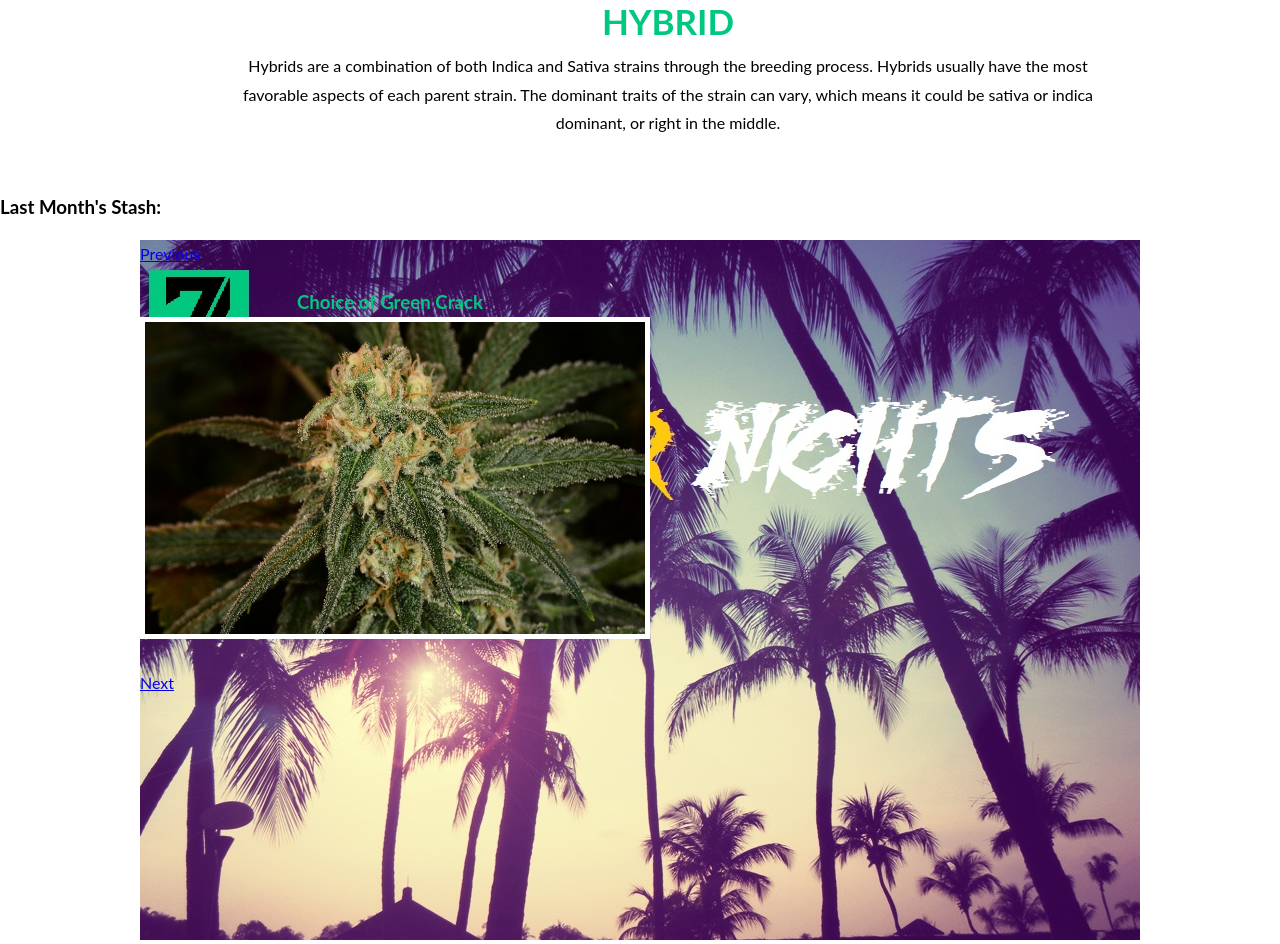
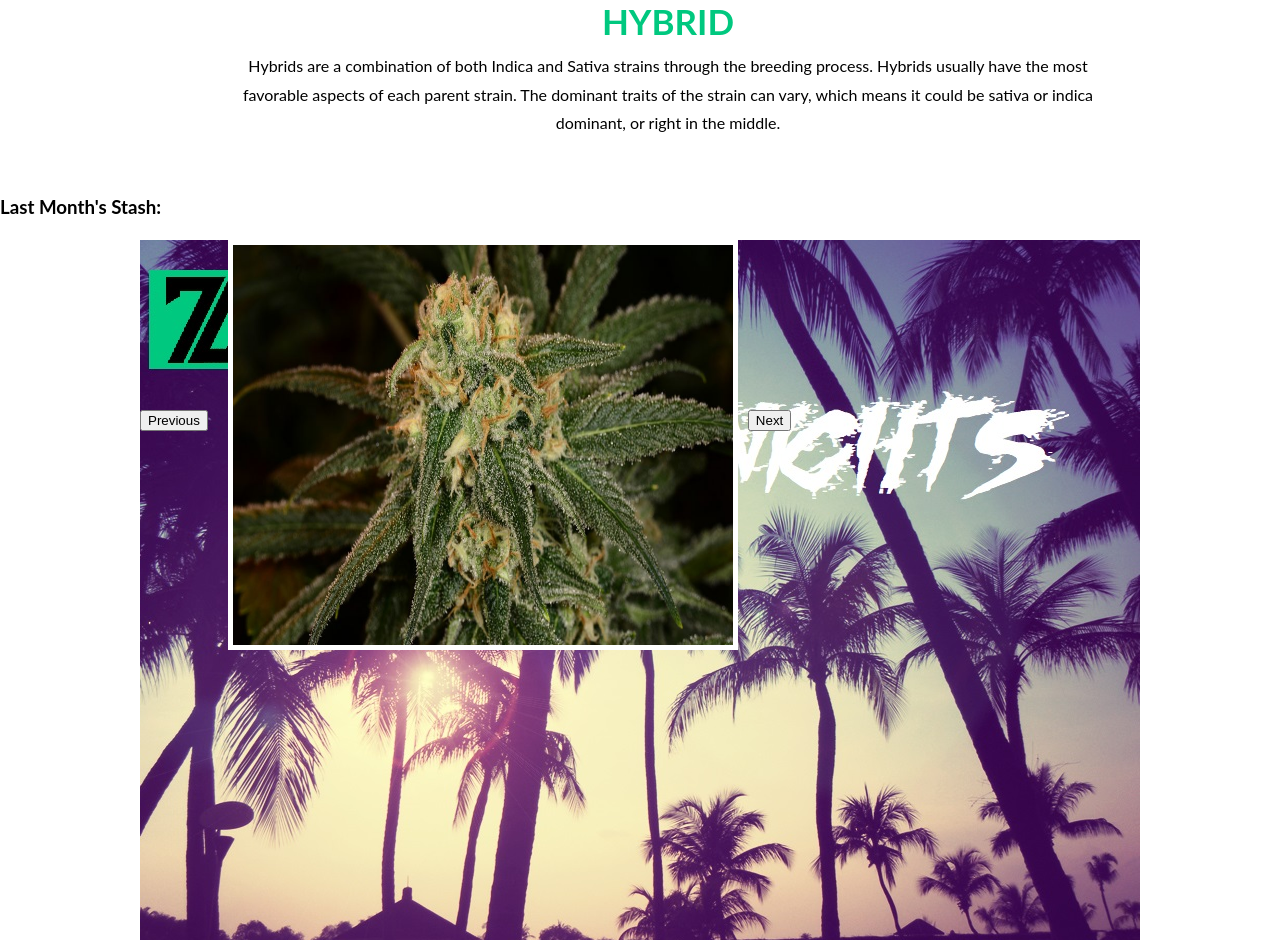
Before and after one commit to aigooitzj0e/pythonProject, a Django app: template apps/sub_box/templates/sub_box/index.html in a window 1280 px wide. Shown: the part 2634-3578 px from the top of the page. Run offline with Django 3.2, Linux system fonts and the light colour scheme; the template is opened without the code that fills it, so the values that code supplies are empty; some libraries are stand-ins or nearby versions.

Commit message:
update js

```diff
--- /dev/null
+++ b/apps/sub_box/static/sub_box/css/carousel.css
@@ -0,0 +1,4 @@
+$(document).ready(function(){
+
+	$()
+});
--- a/apps/sub_box/static/sub_box/css/style.css
+++ b/apps/sub_box/static/sub_box/css/style.css
@@ -216,6 +216,7 @@ nav{
     width:500px;
     height: 400px;
     position: relative;
+    float: left;
 }
 
 .carousel_inner img{
@@ -235,6 +236,24 @@ nav{
 .carousel_inner h3{
     text-align: center;
 }
+
+.prev_link, .next_link {
+
+    float:left;
+    margin-top: 170px;
+
+}
+
+.prev_link {
+    margin-right: 20px;
+}
+
+.next_link {
+
+    margin-left: 20px;
+
+}
+
 /*.messages{
     font-size: 14px;
 }*/
--- a/apps/sub_box/templates/sub_box/index.html
+++ b/apps/sub_box/templates/sub_box/index.html
@@ -216,20 +216,29 @@
         <div class="carousel">
 	        <!-- <img src="../static/sub_box/img/summernights_rev.jpg" alt="last_month"> -->
 	        <div class="carousel_outer">
-	        	<a class="prev_link" href="#">Previous</a>
+	        	<button class="prev_link">Previous</button>
 		        <div class="carousel_inner">
-			        <h3 class="image_shown">Choice of Green Crack<img src="../static/sub_box/img/green_crack.jpg" alt="sativa" height="300px"></h3>
-			        <h3 class="image_hidden">Choice of Bubba Kush<img src="../static/sub_box/img/bubba_kush-2.jpg" alt="indica" height="300px"></h3>
-			        <h3 class="image_hidden">Choice of Sunset Haze<img src="../static/sub_box/img/sunsethaze.png" alt="hybrid" height="300px"></h3>
-			        <h3 class="image_hidden">Twisty Pipe<img src="../static/sub_box/img/twistypipe.jpg" alt="pipe" height="300px"></h3>
-			        <h3 class="image_hidden">Grinder<img src="../static/sub_box/img/grinder.jpg" alt="grinder" height="300px"></h3>
-			        <h3 class="image_hidden">Rolling Papers<img src="../static/sub_box/img/rollinpapers.jpg" alt="papers" height="300px"></h3>
-			        <h3 class="image_hidden">Lighter<img src="../static/sub_box/img/lighter.jpg" alt="lighter" height="300px"></h3>
-			        <h3 class="image_hidden">Chips<img src="../static/sub_box/img/chips.jpg" alt="chips" height="300px"></h3>
+			        <!-- <h3 class="image_shown">Choice of Green Crack</h3> -->
+			        <img class="image_shown" src="../static/sub_box/img/green_crack.jpg" alt="sativa" height="300px">
+			        <!-- <h3 class="image_hidden">Choice of Bubba Kush</h3> -->
+			        <img class="image_hidden" src="../static/sub_box/img/bubba_kush-2.jpg" alt="indica" height="300px">
+			        <!-- <h3 class="image_hidden">Choice of Sunset Haze</h3> -->
+			        <img class="image_hidden" src="../static/sub_box/img/sunsethaze.png" alt="hybrid" height="300px">
+			        <!-- <h3 class="image_hidden">Twisty Pipe</h3> -->
+			        <img class="image_hidden" src="../static/sub_box/img/twistypipe.jpg" alt="pipe" height="300px">
+			        <!-- <h3 class="image_hidden">Grinder</h3> -->
+			        <img class="image_hidden" src="../static/sub_box/img/grinder.jpg" alt="grinder" height="300px">
+			        <!-- <h3 class="image_hidden">Rolling Papers</h3> -->
+			        <img class="image_hidden" src="../static/sub_box/img/rollinpapers.jpg" alt="papers" height="300px">
+			        <!-- <h3 class="image_hidden">Lighter</h3> -->
+			        <img class="image_hidden" src="../static/sub_box/img/lighter.jpg" alt="lighter" height="300px">
+			        <!-- <h3 class="image_hidden">Chips</h3> -->
+			        <img class="image_hidden" src="../static/sub_box/img/chips.jpg" alt="chips" height="300px">
 		        </div>
-		        <a class="next_link" href="#">Next</a>
+		        <button class="next_link">Next</button>
 	    	</div>
 	    </div>
+	    <script type="../static/sub_box/js/carousel.js"></script>
     </div>
     <div>
     	<h3>This Month's Theme:</h3>
```
Also changed, not shown: apps/sub_box/static/sub_box/js/carousel.js (added, +36 -0 lines), 12 other files.
